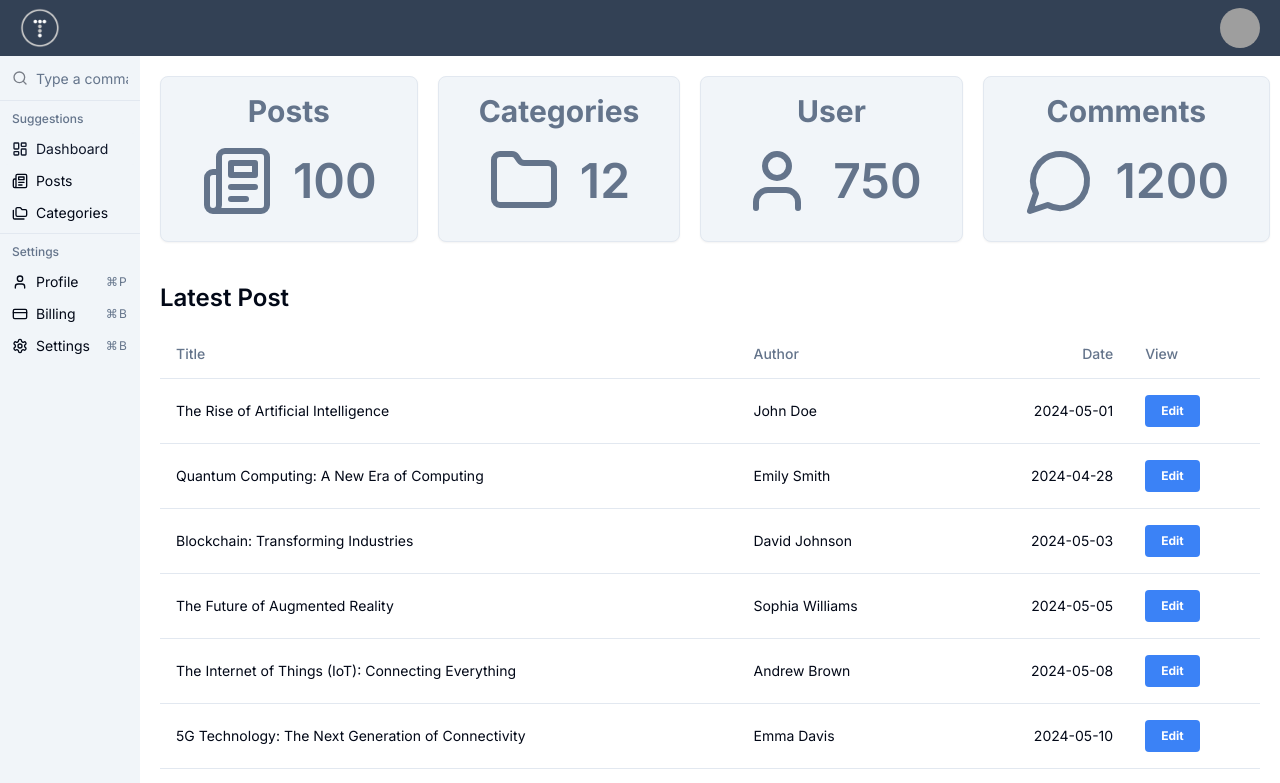
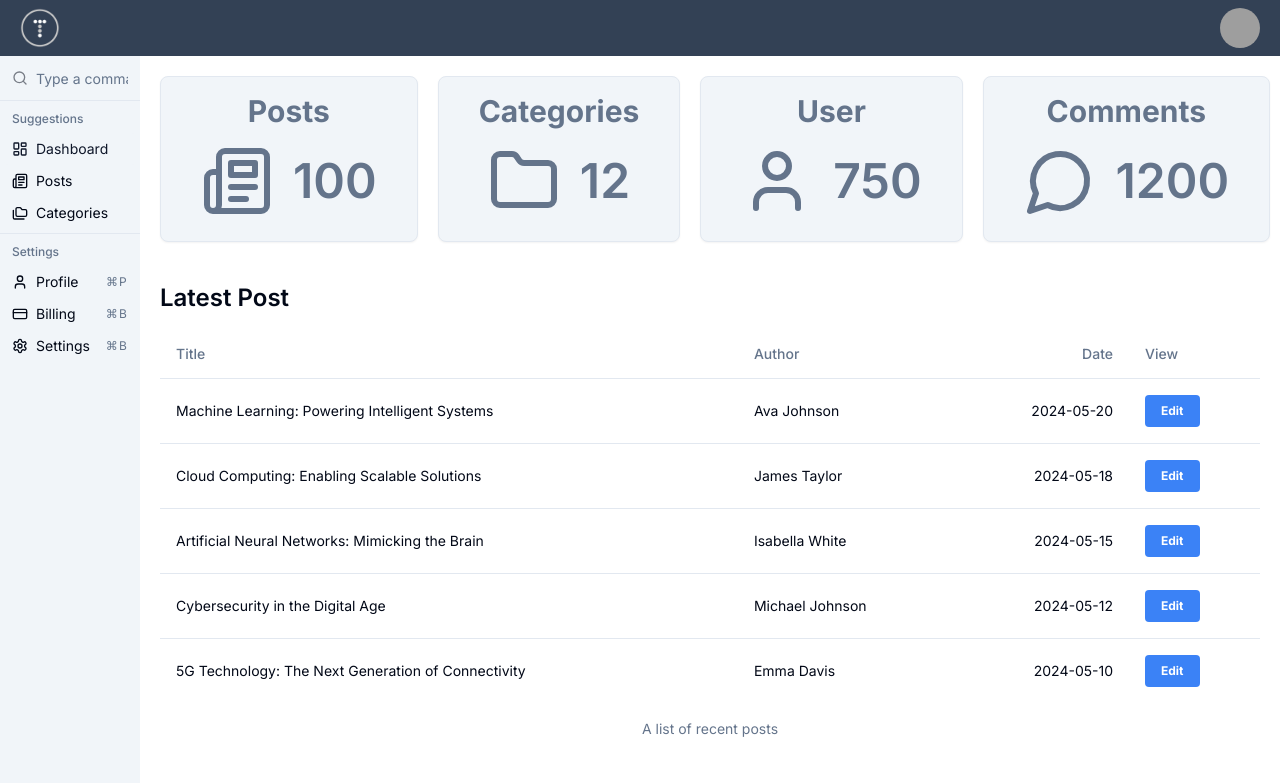
Before and after one commit to MiladJoodi/Admin_Dashboard_Interface, a Next.js app: page / in a window 1280 px wide. Shown: the top 783 px of the page. Built offline with nearby package versions, Linux system fonts and the light colour scheme; grey boxes are pictures that could not be loaded.

Commit message:
Update PostsTable.tsx

```diff
--- a/components/posts/PostsTable.tsx
+++ b/components/posts/PostsTable.tsx
@@ -9,6 +9,7 @@ import {
   } from "@/components/ui/table"
   import Link from "next/link";
   import posts from '@/data/posts'
+import { Post } from "@/types/posts";
 
   interface PostsTableProps {
     limit?: number;
@@ -18,7 +19,10 @@ import {
 const PostsTable = ({limit, title} : PostsTableProps) => {
 
     // Sort posts in dec order based on date
-    const sortedPosts : Post[] = [...posts]
+    const sortedPosts : Post[] = [...posts].sort((a, b)=> new Date(b.date).getTime() - new Date(a.date).getTime());
+
+    // Filter post to limit
+    const filteredPosts = limit ? sortedPosts.slice(0, limit) : sortedPosts;
 
     return (
         <div className="mt-10">
@@ -36,7 +40,7 @@ const PostsTable = ({limit, title} : PostsTableProps) => {
                     </TableRow>
                 </TableHeader>
                 <TableBody>
-                    {posts.map((post)=> (
+                    {filteredPosts.map((post)=> (
                         <TableRow key={post.id}>
                             <TableCell>{post.title}</TableCell>
                             <TableCell className="hidden md:table-cell">
```
